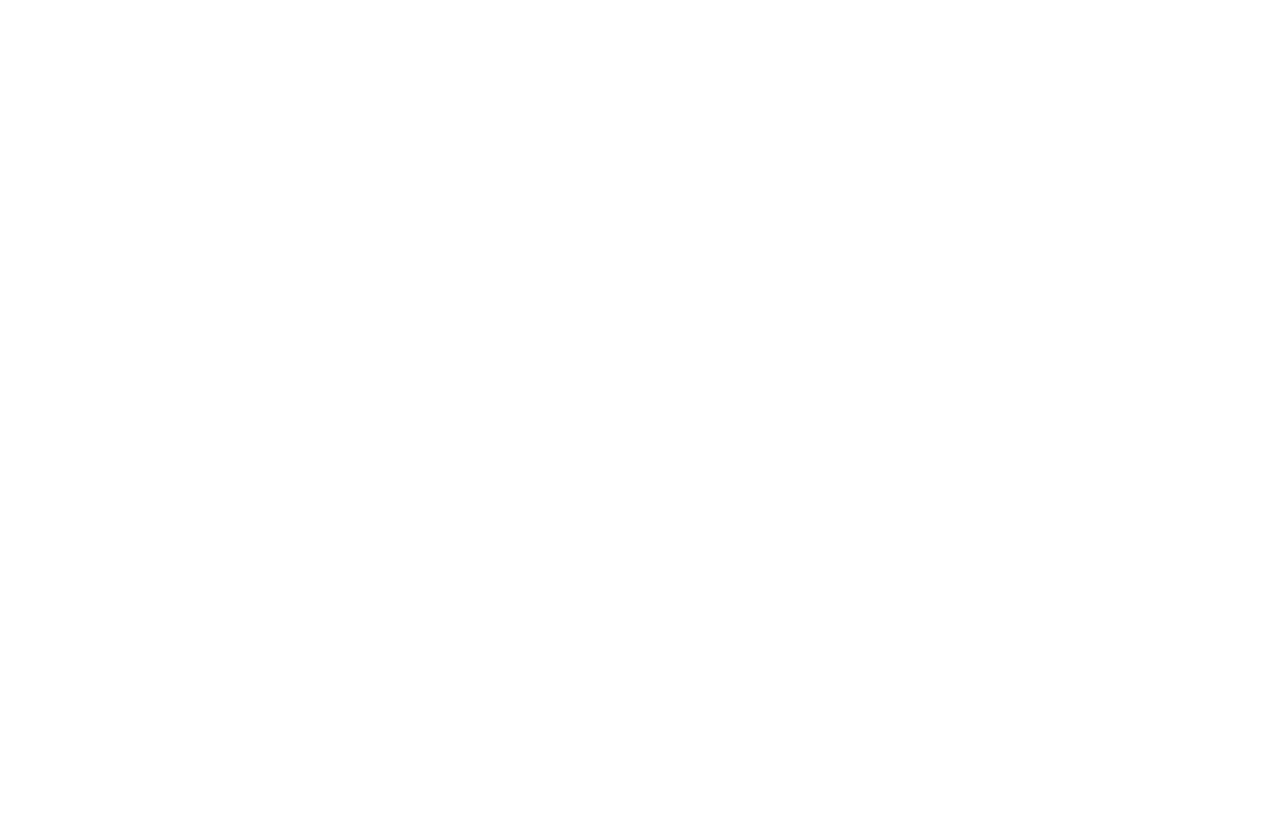
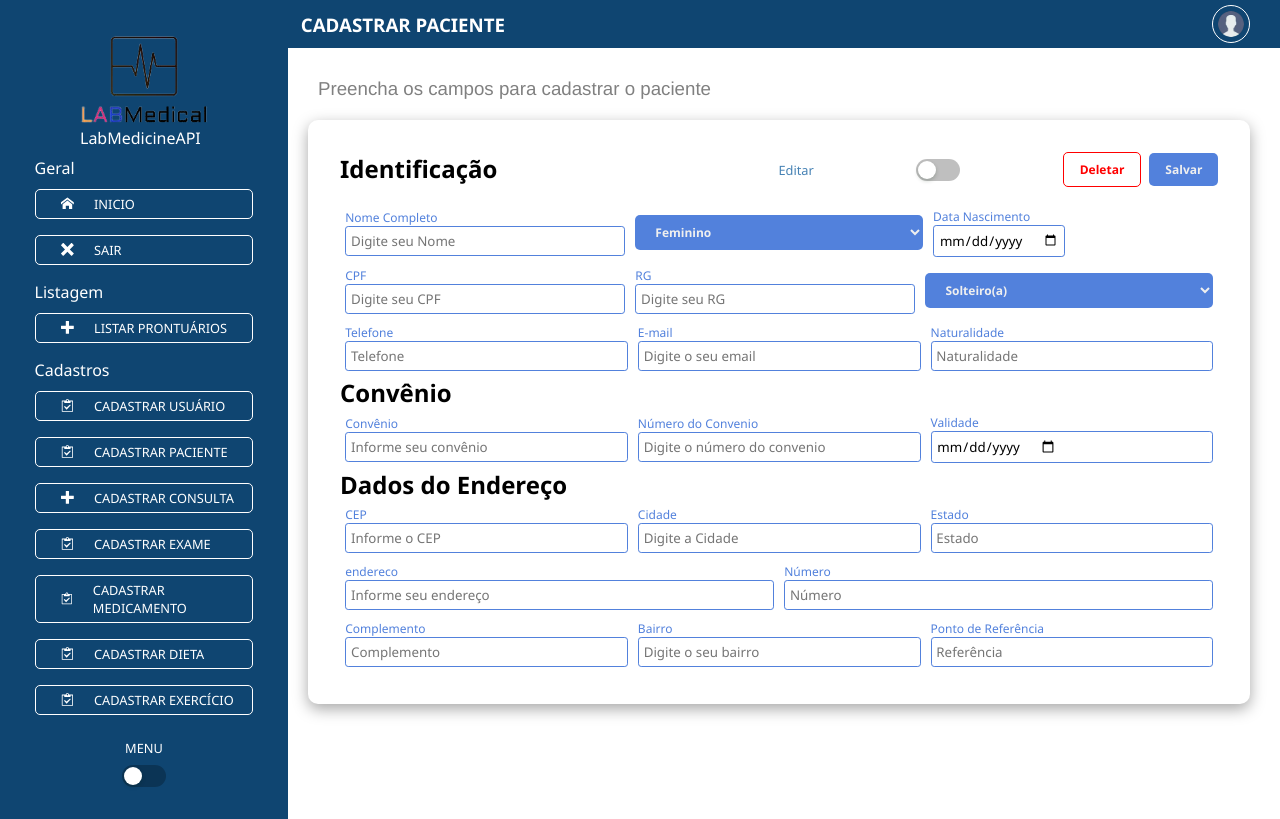
Before and after one commit to FullStack-Coqueiros/M3P-FrontEnd-Squad1, a React (Vite) app in the folder LabMedicineAPI/: page /cadastro-paciente in a window 1280 px wide. Before the commit this address had no page. Built offline with nearby package versions, Linux system fonts and the light colour scheme.

Commit message:
Cadastro Usuario implementado com Styled

```diff
--- a/LabMedicineAPI/package.json
+++ b/LabMedicineAPI/package.json
@@ -17,6 +17,7 @@
     "react-dom": "^18.2.0",
     "react-hook-form": "^7.47.0",
     "react-icons": "^4.11.0",
+    "react-input-mask": "^2.0.4",
     "react-router-dom": "^6.16.0",
     "styled-components": "^6.0.8"
   },
--- a/LabMedicineAPI/src/Components/FormularioComponents/FormPacientes/FormPaciente.jsx
+++ b/LabMedicineAPI/src/Components/FormularioComponents/FormPacientes/FormPaciente.jsx
@@ -1,63 +1,31 @@
+import React from 'react';
 import { useForm } from 'react-hook-form';
 import { InputComponent } from '../../InputComponents/InputComponent.jsx';
 import { PacienteService } from '../../../services/Paciente.service.jsx';
 import { Switch } from 'antd';
 import * as Styled from './FormPaciente.style.jsx';
 
-export const FormPaciente = () => {
-
-    const genero = [
-        {
-            id: 1,
-            value: 'f',
-            label: 'Feminino'
-        },
-        {
-            id: 2,
-            value: 'm',
-            label: 'Masculino'
-        },
-        {
-            id: 3,
-            value: 'n',
-            label: 'Prefiro não responder'
-        }
+const generoOptions = [
+    { id: 1, value: 'f', label: 'Feminino' },
+    { id: 2, value: 'm', label: 'Masculino' },
+    { id: 3, value: 'n', label: 'Prefiro não responder' },
   ];
 
-    const estadoCivil = [
-        {
-            id: 1,
-            value: 'S',
-            label: 'Solteiro(a)'
-        },
-        {
-            id: 2,
-            value: 'C',
-            label: 'Casado(a)'
-        },
-        {
-            id: 3,
-            value: 'V',
-            label: 'Viuvo(a)'
-        },
-        {
-            id: 4,
-            value: 'D',
-            label: 'Divorciado(a)'
-        },
-        {
-            id: 5,
-            value: 'O',
-            label: 'Outro(a)'
-        }
+  const estadoCivilOptions = [
+    { id: 1, value: 'S', label: 'Solteiro(a)' },
+    { id: 2, value: 'C', label: 'Casado(a)' },
+    { id: 3, value: 'V', label: 'Viuvo(a)' },
+    { id: 4, value: 'D', label: 'Divorciado(a)' },
+    { id: 5, value: 'O', label: 'Outro(a)' },
   ];
 
+  const FormPaciente = () => {
     const {
       register,
       handleSubmit,
       reset,
       formState: { errors },
-    } = useForm()
+    } = useForm();
 
     const createPaciente = (pacienteData) => {
       PacienteService.CreatePaciente(pacienteData)
@@ -68,6 +36,7 @@
         .catch(error => {
           console.error('Erro ao cadastrar paciente:', error);
         });
+    };
 
     const deletePaciente = (pacienteData) => {
       PacienteService.DeletePaciente(pacienteData.nomeCompleto)
@@ -83,12 +52,13 @@
     const submitForm = async (pacienteData) => {
       const paciente = await PacienteService.CreatePaciente(pacienteData);
 
-            if(!paciente) {
-                alert ("Novo paciente cadastrado");
+      if (!paciente) {
+        alert("Novo paciente cadastrado");
         reset();
       } else {
         alert("Paciente não Cadastrado");
       }
+    };
 
             return (
                 <>
@@ -127,21 +97,21 @@
                                 required: true,
                             })
                             }}
-                            error={errors.nome}
+                            error={errors.nomeCompleto}
                             />
 
-                            <SelectComponent $width={'20%'}
+                            <select
+                            {...register('genero', { required: true })}
                             id='genero'
                             name='genero'
                             label={'Gênero'}
-                            options={genero}
-                            register={{
-                                ...register('genero', {
-                                required: true,
-                                })
-                            }}
-                            error={errors.genero}
-                            />
+                            >
+                            {generoOptions.map(option => (
+                                <option key={option.id} value={option.value}>
+                                {option.label}
+                                </option>
+                            ))}
+                            </select>
 
                             <InputComponent $width={'10 %'}
                             id='dataNascimento'
@@ -155,7 +125,7 @@
 
                             })
                             }}
-                            error={errors.nasc}
+                            error={errors.dataNascimento}
                             />
 
                         </Styled.InputGroup>
@@ -192,19 +162,18 @@
                             error={errors.rg}
                             />
 
-                            <SelectComponent $width={'30%'}
+                            <select
+                            {...register('estadoCivil', { required: false })}
                             id='estadoCivil'
                             name='estadoCivil'
                             label={'Estado Civil'}
-                            options={estadoCivil}
-                            register={{
-                                ...register('estadoCivil', {
-
-                            required: false,
-                                })
-                            }}
-                            error={errors.estadoCivil}
-                            />
+                            >
+                            {estadoCivilOptions.map(option => (
+                                <option key={option.id} value={option.value}>
+                                {option.label}
+                                </option>
+                            ))}
+                            </select>
 
                         </Styled.InputGroup>
 
@@ -289,7 +258,7 @@
                                 required: false,
                             })
                             }}
-                            error={errors.NCart}
+                            error={errors.numeroConvenio}
                             />
 
                             <InputComponent $width={'100%'}
@@ -323,7 +292,7 @@
                             placeholder='Informe o CEP'
                             name='cep'
                             label='CEP'
-                            /* onBlur={buscaCEP} */
+
                                 register={{
                             ...register('cep', {
                                 required: false,
@@ -338,8 +307,7 @@
                             placeholder='Digite a Cidade'
                             name='cidade'
                             label='Cidade'
-                        /*             defaultValue={endereco.localidade || ''}
-                        */              register={{
+                                      register={{
                             ...register('cidade', {
                                 required: false,
                             })
@@ -353,13 +321,13 @@
                             placeholder='Estado'
                             name='uf'
                             label='Estado'
-                            /* defaultValue={endereco.uf || ''} */
+
                                 register={{
-                            ...register('uf', {
+                            ...register('estado', {
                                 required: false,
                             })
                             }}
-                            error={errors.uf}
+                            error={errors.estado}
                             />
 
                         </Styled.InputGroup>
@@ -368,18 +336,18 @@
                         <Styled.InputGroup>
 
                             <InputComponent $width={'500%'}
-                            id='rua'
+                            id='endereco'
                             type='string'
                             placeholder='Informe seu endereço'
-                            name='rua'
-                            label='Logradouro'
-                            /* defaultValue={endereco.logradouro || ''} */
+                            name='endereco'
+                            label='endereco'
+
                                 register={{
-                            ...register('rua', {
+                            ...register('endereco', {
                                 required: false,
                             })
                             }}
-                            error={errors.rua}
+                            error={errors.endereco}
                             />
 
                             <InputComponent $width={'100%'}
@@ -388,7 +356,7 @@
                             placeholder='Número'
                             label='Número'
                             name='numRua'
-                            /* defaultValue={endereco.numero || ''} */
+
                                 register={{
                             ...register('numRua', {
                                 required: false,
@@ -404,13 +372,13 @@
                         <Styled.InputGroup>
 
                             <InputComponent $width={'100%'}
-                            id='compl'
+                            id='complemento'
                             type='string'
                             placeholder='Complemento'
-                            name='compl'
+                            name='complemento'
                             label='Complemento'
                                 register={{
-                            ...register('compl', {
+                            ...register('complemento', {
                                 required: false,
                             })
                             }}
@@ -423,7 +391,7 @@
                             placeholder='Digite o seu bairro'
                             name='bairro'
                             label='Bairro'
-                            /* defaultValue={endereco.bairro || ''} */
+
                                 register={{
                             ...register('bairro', {
                                 required: false,
@@ -433,17 +401,17 @@
                             />
 
                             <InputComponent $width={'100%'}
-                            id='refEnd'
+                            id='pontoReferencia'
                             type='string'
                             placeholder='Referência'
-                            name='refEnd'
+                            name='pontoReferencia'
                             label='Ponto de Referência'
                                 register={{
-                            ...register('refEnd', {
+                            ...register('pontoReferencia', {
                                 required: false,
                             })
                             }}
-                            error={errors.refEnd}
+                            error={errors.pontoReferencia}
                             />
 
                         </Styled.InputGroup>
@@ -456,5 +424,4 @@
                 </>
             )
         }
-    }
-}
+    export default FormPaciente;
--- a/LabMedicineAPI/src/Components/FormularioComponents/FormPacientes/FormPaciente.style.jsx
+++ b/LabMedicineAPI/src/Components/FormularioComponents/FormPacientes/FormPaciente.style.jsx
@@ -37,7 +37,22 @@
   gap: 0.625rem;
   width: ${({ $width }) => ($width ? $width : '100%')};
 
-
+  select{
+    display: flex;
+  padding: 0.5rem 1rem;
+  justify-content: center;
+  align-items: center;
+  align-self: center;
+  width: ${({$width}) => $width ? $width : '95%'};
+  border-radius: 0.3125rem;
+  background: ${({ $outlined }) => { return $outlined ? 'transparent' : 'rgba(82, 129, 220, 1)'}};
+  border:  ${({ $outlined }) => { return !$outlined ? 0 : '1px solid rgba(82, 129, 220, 1)'}};
+  color: ${({ $outlined }) => { return !$outlined ? '#EFEFEF' : 'rgba(82, 129, 220, 1)'}};
+  font-size: 0.75rem;
+  font-style: normal;
+  font-weight: 700;
+  line-height: normal;
+  }
 `;
 
 export const Button = styled.button`
--- a/LabMedicineAPI/src/routes/AppRoutes.jsx
+++ b/LabMedicineAPI/src/routes/AppRoutes.jsx
@@ -5,6 +5,7 @@
 import PaginaSemPermissao from '../pages/semPermissao/PaginaSemPermissao.jsx';
 import CadastroUsuarioPage from "../pages/cadastros/usuarios/CadastroUsuariosPage.jsx";
 import PrivateRoute from "./privateRoute/PrivateRoute.jsx";
+import { CadastroPacientePage } from "../pages/cadastros/pacientes/CadastroPacientePage.jsx";
 
 
 export const AppRoutes = () => {
@@ -15,6 +16,7 @@
                 <Route path="/" element={<Layout/>}>
                     <Route path="/" element={<HomePage/>}/>
                     <Route path="/cadastro-usuario" element={<CadastroUsuarioPage/>}/>
+                    <Route path="/cadastro-paciente" element={<CadastroPacientePage/>}/>
                 </Route>
             </Routes>
         </Router>
```
Also changed, not shown: LabMedicineAPI/server/db.json (+5 -66 lines), LabMedicineAPI/src/pages/cadastros/pacientes/CadastroPacientePage.jsx (+7 -11 lines), 1 other file (tests, documents, lock files or other folders). Lines whose indentation alone changed are shown as unchanged.
